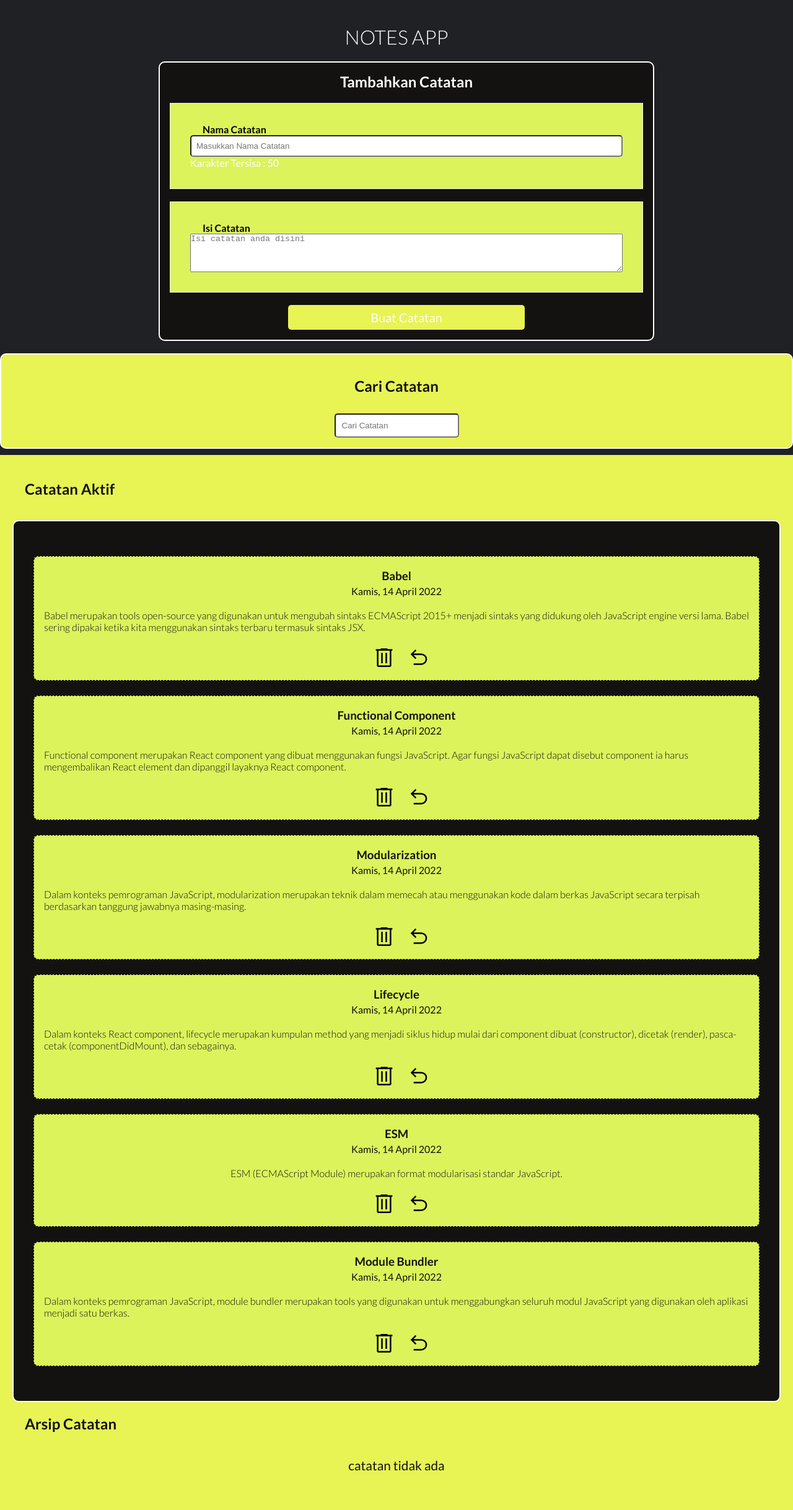
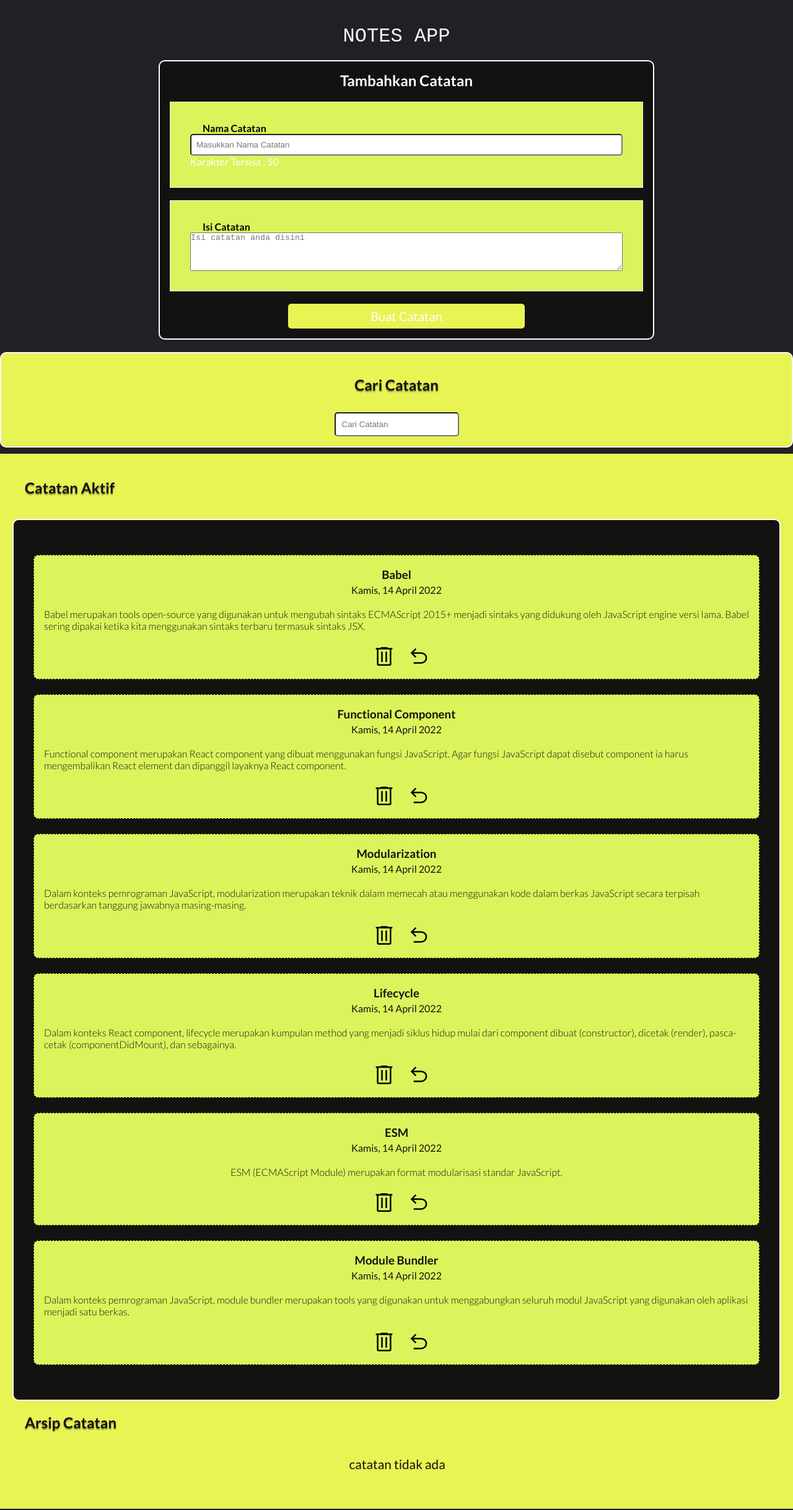
Before and after one commit to Muqniansyah/my-notes-app, a React (Vite) app: page / in a window 1280 px wide. Shown: the whole page at 62% size. Built offline with nearby package versions, Linux system fonts and the light colour scheme; a web font is replaced by a local one.

Commit message:
project clear

```diff
--- a/src/components/NotesApp.jsx
+++ b/src/components/NotesApp.jsx
@@ -43,6 +43,7 @@ class NotesApp extends React.Component {
     });
   }
 
+  // event arsip
   onMoveDataHandler(id) {
     const updateNotes = this.state.notes
       .filter((note) => note.id === id)
--- a/src/styles/style.css
+++ b/src/styles/style.css
@@ -19,6 +19,7 @@ body {
 }
 
 .notes-judul {
+  font-family: var(--martian);
   margin-top: 40px;
   font-weight: lighter;
   text-align: center;
@@ -72,6 +73,7 @@ body {
   border: 0;
   border-radius: 5px;
   cursor: pointer;
+  font-family: var(--martian);
 }
 
 .search_section form button:hover {
@@ -135,11 +137,6 @@ body {
   margin-left: 25%;
 }
 
-/* .input_section form button:hover {
-  background: white;
-  color: var(--primary);
-} */
-
 .input_section form button::before {
   content: "";
   position: absolute;
@@ -147,7 +144,7 @@ body {
   right: 0;
   width: 0%;
   height: 100%;
-  background: #9a91af;
+  background: #eee896;
   transition: 0.3s linear;
   z-index: -1;
 }
@@ -158,7 +155,6 @@ body {
 }
 
 .input_section form button:hover {
-  /* color: #444; */
   background: white;
   color: var(--black);
 }
@@ -173,6 +169,7 @@ body {
 .judul-note {
   color: var(--black);
   padding: 20px;
+  text-shadow: var(--shadow);
 }
 
 .pesan-notfind {
@@ -181,6 +178,23 @@ body {
   margin-bottom: 20px;
   text-align: center;
   font-size: 1.3rem;
+  animation: float 3s linear infinite;
+}
+
+@keyframes float {
+  0%,
+  100% {
+    transform: translateY(0rem);
+  }
+  25% {
+    transform: translateX(1.3rem);
+  }
+  50% {
+    transform: translateY(1.3rem);
+  }
+  75% {
+    transform: translateX(1.3rem);
+  }
 }
 
 .notes-main {
@@ -254,6 +268,7 @@ body {
   background-size: contain;
 }
 
+/* Respomsive */
 @media only screen and (max-width: 1024px) {
   .input_section {
     width: 35rem;
```
